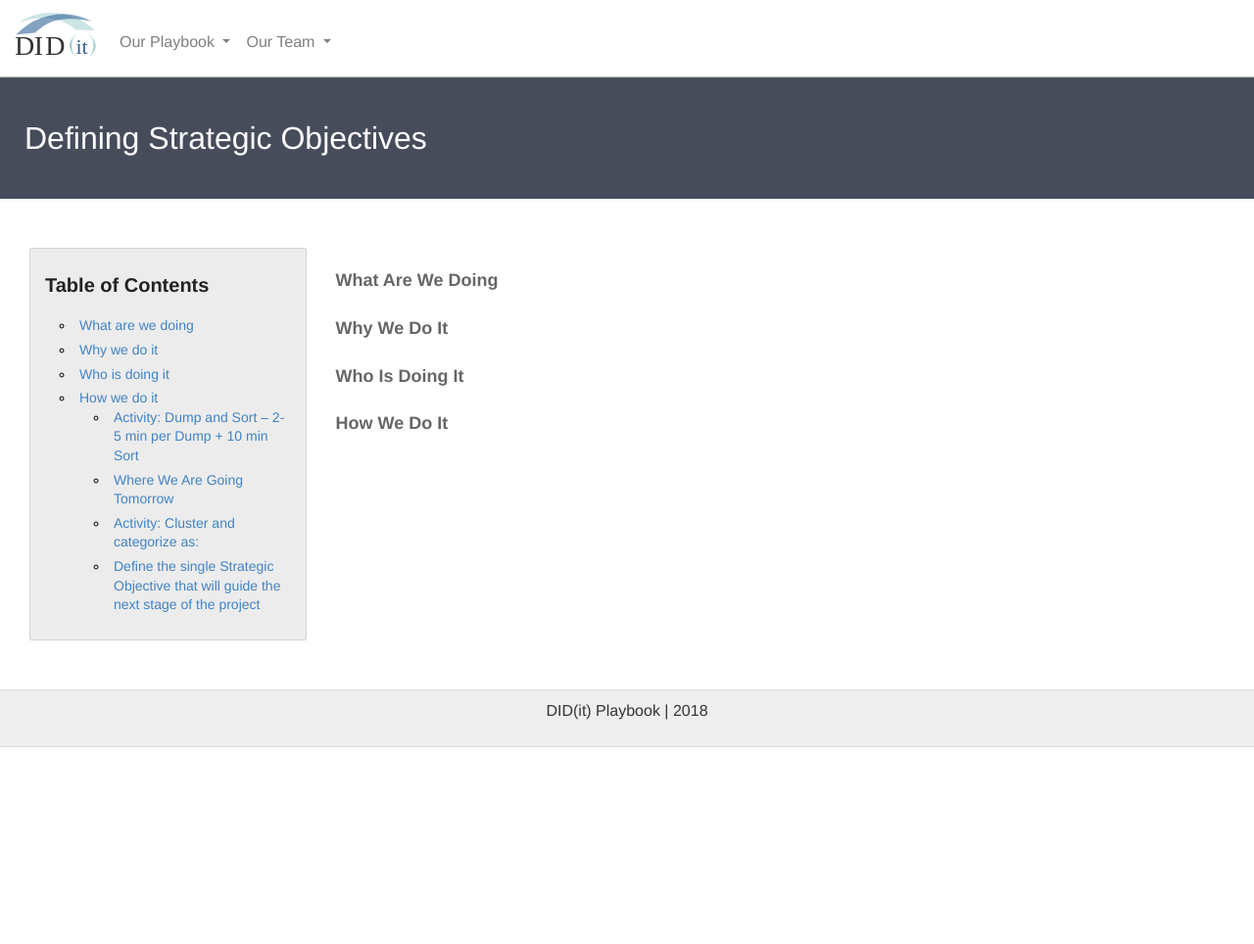
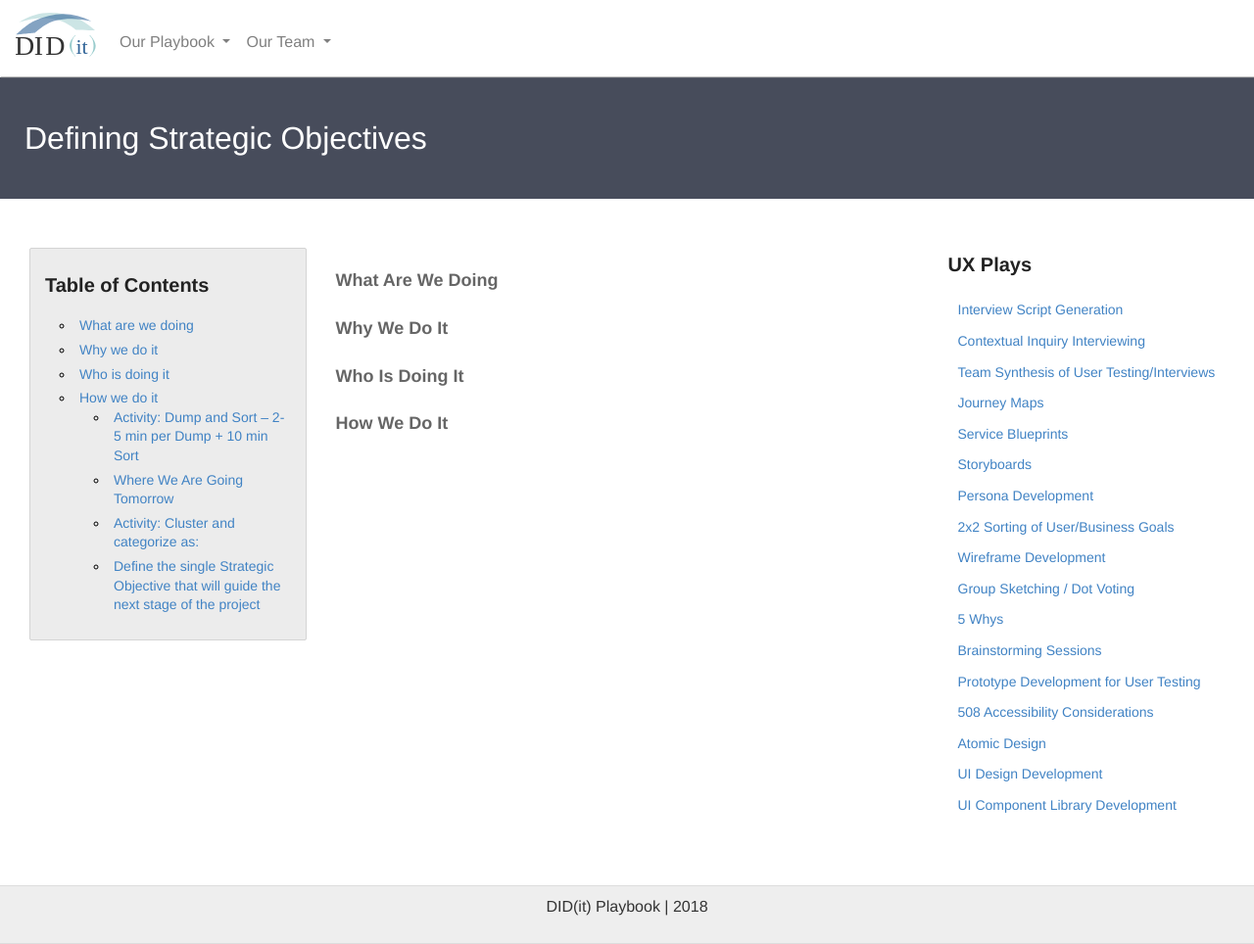
Before and after one commit to KnightPointSystems/kps_playbook, a Jekyll site: the page built from strategic-objectives.md, in a window 1280 px wide and 964 px high. Shown: the whole window at 98% size. Built offline with Jekyll 4.4.1, drawn with Linux system fonts in a browser that asks for light colours; nearby versions of some CDN libraries.

Commit message:
Update strategic-objectives.md

```diff
--- a/strategic-objectives.md
+++ b/strategic-objectives.md
@@ -53,8 +53,9 @@ permalink: /strategic-objectives/
                         </ul>
                     </li>
                    </ul>
+        </div>
     </div>
-    </div><div class="col-md-6">
+    <div class="col-md-6">
         <h4 class="DSO-What" id="DSO-What">
             What Are We Doing
         </h4>
@@ -66,5 +67,29 @@ permalink: /strategic-objectives/
         </h4><h4 class="DSO-How" id="DSO-How">
             How We Do It
         </h4>
+    </div>
+    <div class="col-md-3">
+        <div class="sideLinks">
+            <h2>UX Plays</h2>
+                <ul>
+                    <li><a href="#">Interview Script Generation</a></li>
+                    <li><a href="#">Contextual Inquiry Interviewing</a></li>
+                    <li><a href="#">Team Synthesis of User Testing/Interviews</a></li>
+                    <li><a href="#">Journey Maps</a></li>
+                    <li><a href="#">Service Blueprints</a></li>
+                    <li><a href="#">Storyboards</a></li>
+                    <li><a href="#">Persona Development</a></li>
+                    <li><a href="#">2x2 Sorting of User/Business Goals</a></li>
+                    <li><a href="#">Wireframe Development</a></li>
+                    <li><a href="#">Group Sketching / Dot Voting</a></li>
+                    <li><a href="#">5 Whys</a></li>
+                    <li><a href="#">Brainstorming Sessions</a></li>
+                    <li><a href="#">Prototype Development for User Testing</a></li>
+                    <li><a href="#">508 Accessibility Considerations</a></li>
+                    <li><a href="#">Atomic Design</a></li>
+                    <li><a href="#">UI Design Development</a></li>
+                    <li><a href="#">UI Component Library Development</a></li>
+                </ul>
+          </div>
+    </div>
 </div>
-</div>
```
